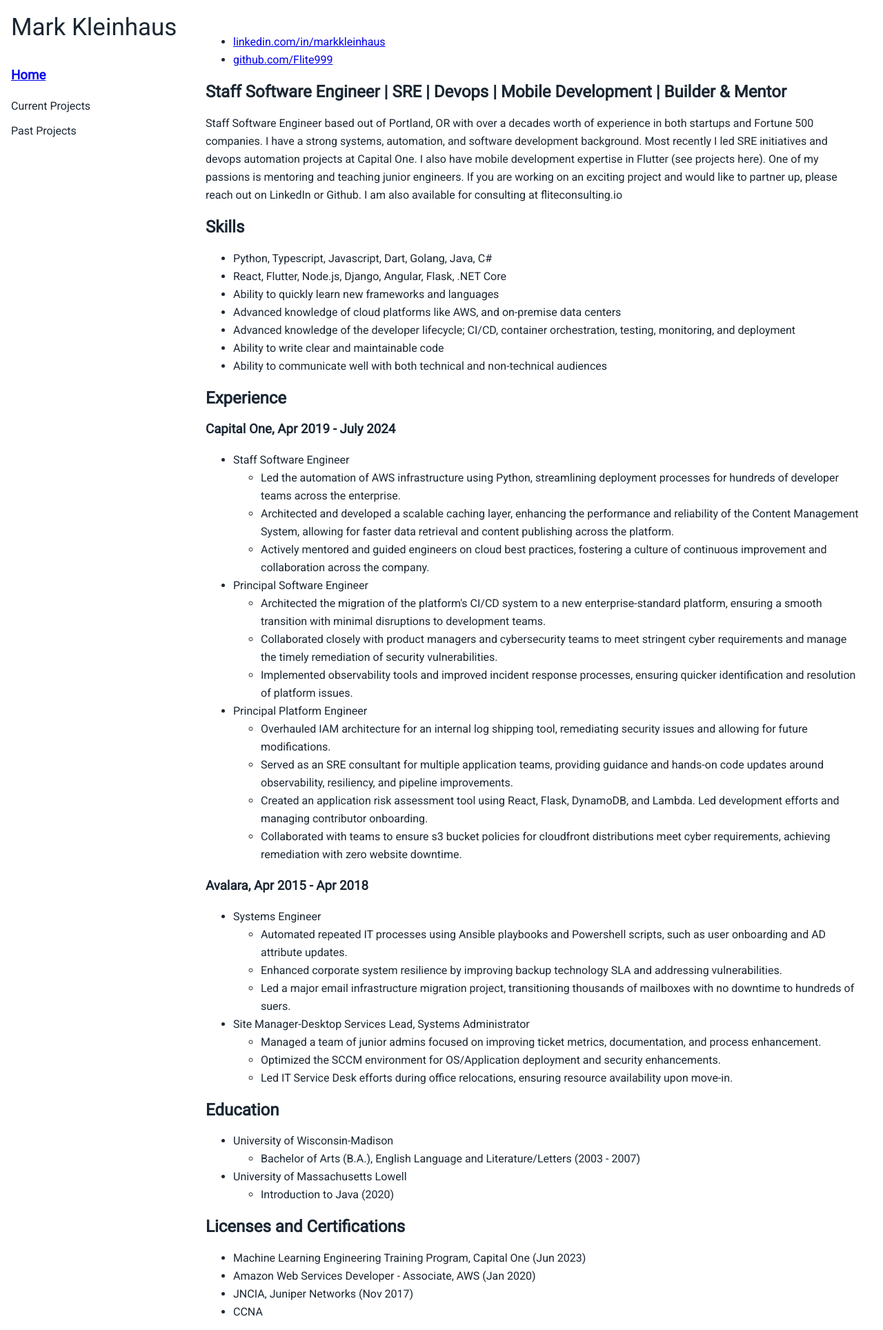
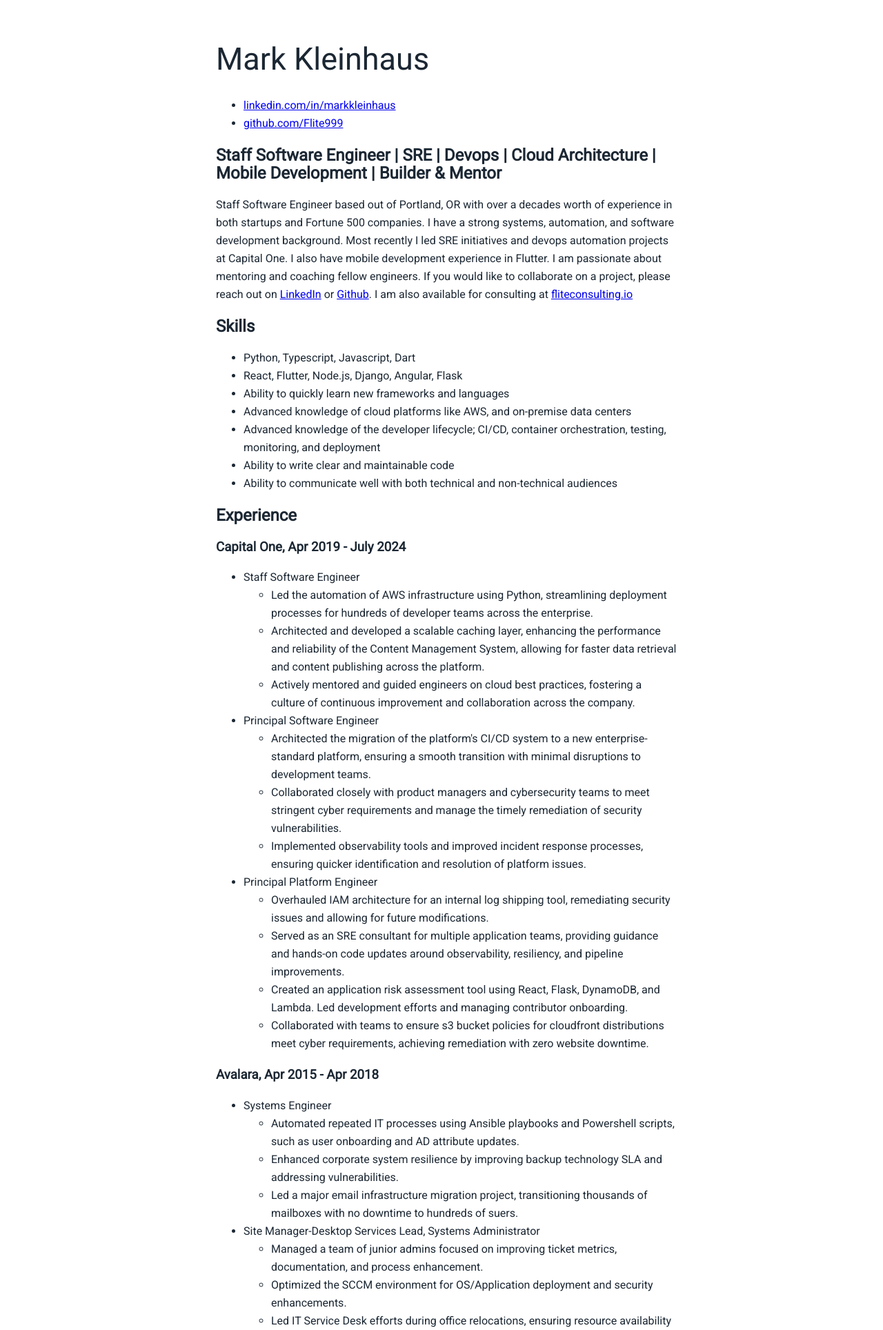
Before and after one commit to Flite999/markkleinhaus, a Django app: page / in a window 1280 px wide. Shown: the top 1928 px of the page at 69% size. Run offline with Django 3.2, Linux system fonts and the light colour scheme.

Commit message:
update styling and content

```diff
--- a/blogapp/static/blogapp/css/styles.css
+++ b/blogapp/static/blogapp/css/styles.css
@@ -8,10 +8,14 @@
     margin: 0;
     padding: 0;
     background-color: #ffffff;
+    display: flex;
+    height: 100%;
+    justify-content: center;
+    -webkit-font-smoothing: antialiased;
 }
 
 .container {
-    display: flex;
+    max-width: 750px;
 }
 
 .sidebar {
@@ -55,9 +59,7 @@
 }
 
 .content {
-    margin-left: 250px;
     padding: 2rem;
-    flex-grow: 1;
 }
 
 footer {
@@ -75,7 +77,7 @@
 }
 
 #title {
-    font-size: 35px;
+    font-size: 45px;
     line-height: 48px;
     font-weight: 400;
 }
--- a/blogapp/templates/base.html
+++ b/blogapp/templates/base.html
@@ -9,7 +9,7 @@
 </head>
 <body>
     <div class="container">
-        <aside class="sidebar">
+        {% comment %} <aside class="sidebar">
             <div class="sidebar-header">
                 <h1 id="title">Mark Kleinhaus</h1>
 
@@ -26,7 +26,7 @@
                 </ul>
 
             </nav>
-        </aside>
+        </aside> {% endcomment %}
         <main class="content">
             {% block content %}{% endblock %}
         </main>
--- a/blogapp/templates/home.html
+++ b/blogapp/templates/home.html
@@ -5,16 +5,17 @@
 
 {% block content %}
 <div class="resume">
+    <h1 id="title">Mark Kleinhaus</h1>
     <ul>
         <li><a href="https://www.linkedin.com/in/markkleinhaus/" target="_blank">linkedin.com/in/markkleinhaus</a></li>
         <li><a href="https://github.com/Flite999" target="_blank">github.com/Flite999</a></li>
     </ul>
-    <h2>Staff Software Engineer | SRE | Devops | Mobile Development | Builder & Mentor</h2>
-    <p> Staff Software Engineer based out of Portland, OR with over a decades worth of experience in both startups and Fortune 500 companies. I have a strong systems, automation, and software development background. Most recently I led SRE initiatives and devops automation projects at Capital One. I also have mobile development expertise in Flutter (see projects here). One of my passions is mentoring and teaching junior engineers. If you are working on an exciting project and would like to partner up, please reach out on LinkedIn or Github. I am also available for consulting at fliteconsulting.io</p>
+    <h2>Staff Software Engineer | SRE | Devops | Cloud Architecture | Mobile Development | Builder & Mentor</h2>
+    <p> Staff Software Engineer based out of Portland, OR with over a decades worth of experience in both startups and Fortune 500 companies. I have a strong systems, automation, and software development background. Most recently I led SRE initiatives and devops automation projects at Capital One. I also have mobile development experience in Flutter. I am passionate about mentoring and coaching fellow engineers. If you would like to collaborate on a project, please reach out on <a href="https://www.linkedin.com/in/markkleinhaus/" target="_blank">LinkedIn</a> or <a href="https://github.com/Flite999" target="_blank">Github</a>. I am also available for consulting at <a href="https://fliteconsulting.io" target="_blank">fliteconsulting.io</a></p>
     <h2> Skills </h2>
     <ul>
-       <li> Python, Typescript, Javascript, Dart, Golang, Java, C# </li>
-       <li> React, Flutter, Node.js, Django, Angular, Flask, .NET Core </li>
+       <li> Python, Typescript, Javascript, Dart </li>
+       <li> React, Flutter, Node.js, Django, Angular, Flask </li>
        <li> Ability to quickly learn new frameworks and languages </li>
        <li> Advanced knowledge of cloud platforms like AWS, and on-premise data centers </li>
        <li> Advanced knowledge of the developer lifecycle; CI/CD, container orchestration, testing, monitoring, and deployment </li>
```
